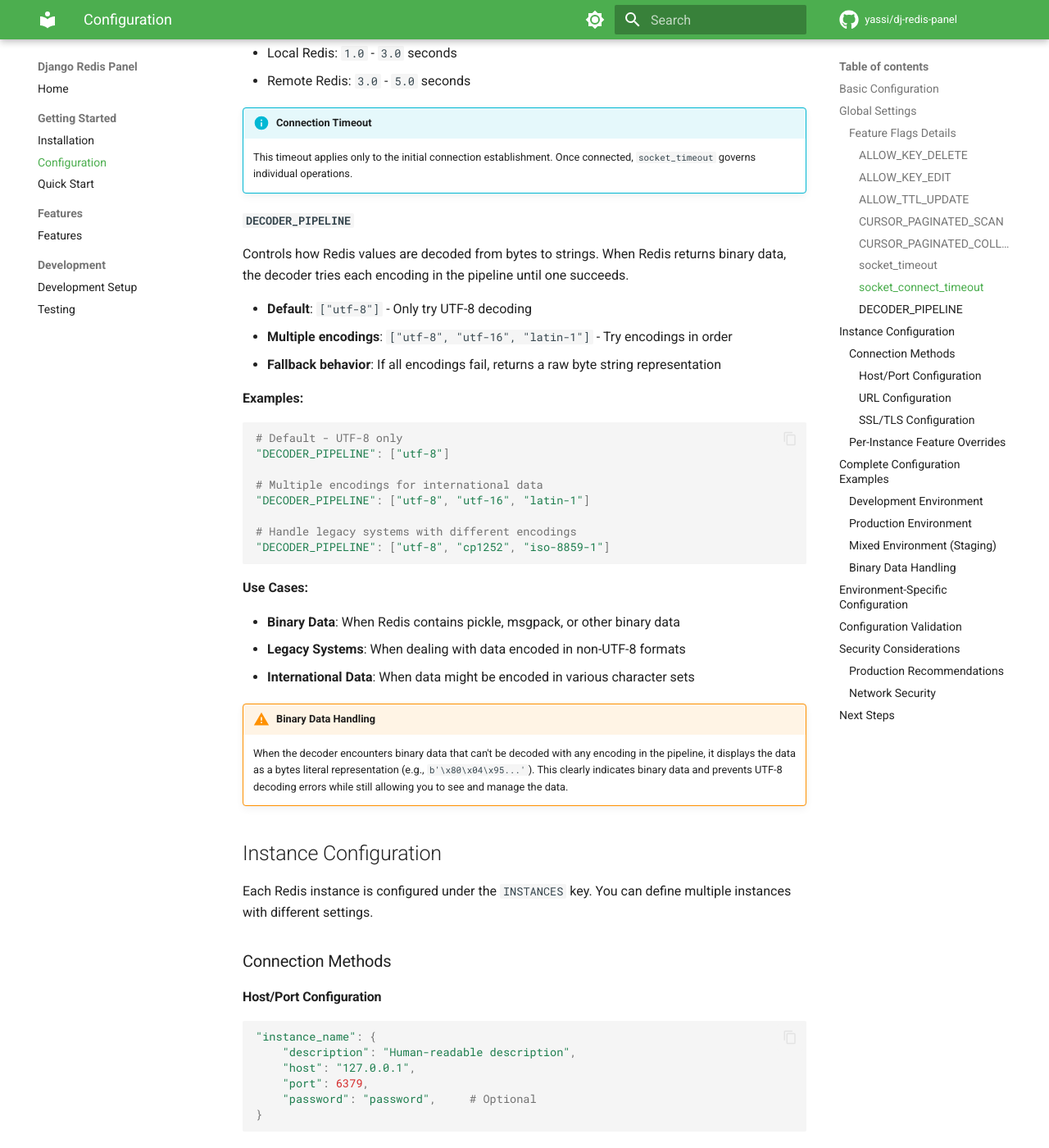
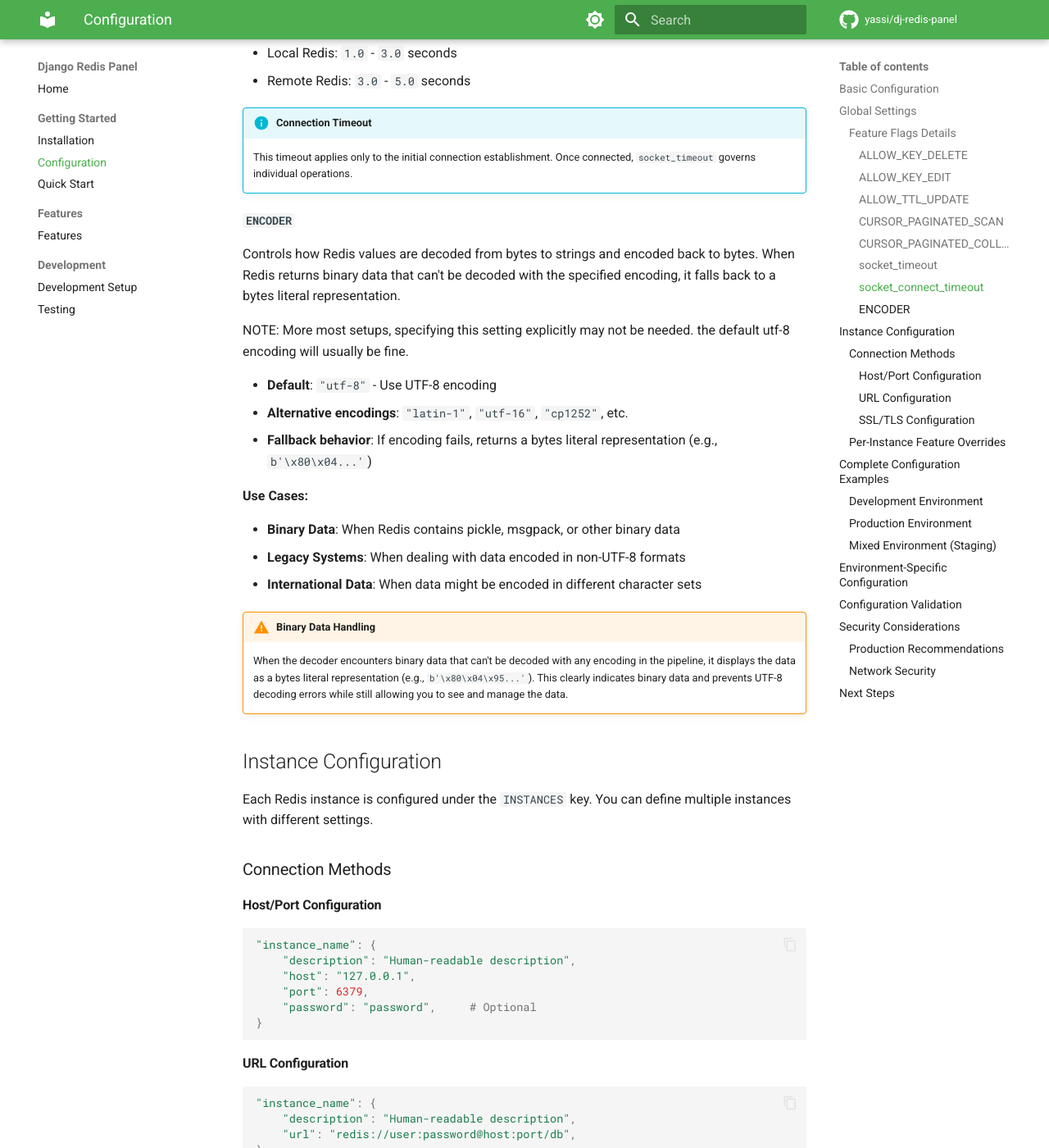
Before and after one commit to yassi/dj-redis-panel, an MkDocs documentation site: the page built from docs/configuration.md, in a window 1280 px wide and 1400 px high, scrolled down 3055 px. Shown: the whole window at 82% size. Built offline with MkDocs 1.6.1 and Material for MkDocs 9.7.7, drawn with Linux system fonts in a browser that asks for light colours; comment, search, counter and statistics services are not loaded; some of the changed text lies outside the part shown.

Commit message:
use encoder at unified setting for both encoding and decoding.

````diff
--- a/docs/configuration.md
+++ b/docs/configuration.md
@@ -33,7 +33,7 @@ These settings apply to all Redis instances unless overridden at the instance le
 | `ALLOW_TTL_UPDATE` | `False` | Allow updating key TTL (expiration) |
 | `CURSOR_PAGINATED_SCAN` | `False` | Use cursor-based pagination instead of page-based |
 | `CURSOR_PAGINATED_COLLECTIONS` | `False` | Use cursor-based pagination for key values like lists and hashes |
-| `DECODER_PIPELINE` | `["utf-8"]` | List of encodings to try when decoding Redis values |
+| `encoder` | `"utf-8"` | Encoding to use for decoding/encoding Redis values |
 | `socket_timeout` | `5.0` | Socket timeout in seconds for Redis operations |
 | `socket_connect_timeout` | `3.0` | Connection timeout in seconds for establishing Redis connections |
 
@@ -110,32 +110,22 @@ Controls how long to wait when establishing a connection to Redis.
 !!! info "Connection Timeout"
     This timeout applies only to the initial connection establishment. Once connected, `socket_timeout` governs individual operations.
 
-#### `DECODER_PIPELINE`
+#### `ENCODER`
 
-Controls how Redis values are decoded from bytes to strings. When Redis returns binary data, the decoder tries each encoding in the pipeline until one succeeds.
+Controls how Redis values are decoded from bytes to strings and encoded back to bytes. When Redis returns binary data that can't be decoded with the specified encoding, it falls back to a bytes literal representation.
 
-- **Default**: `["utf-8"]` - Only try UTF-8 decoding
-- **Multiple encodings**: `["utf-8", "utf-16", "latin-1"]` - Try encodings in order
-- **Fallback behavior**: If all encodings fail, returns a raw byte string representation
+NOTE: More most setups, specifying this setting explicitly may not be needed. the default utf-8
+encoding will usually be fine.
 
-**Examples:**
-
-```python
-# Default - UTF-8 only
-"DECODER_PIPELINE": ["utf-8"]
-
-# Multiple encodings for international data
-"DECODER_PIPELINE": ["utf-8", "utf-16", "latin-1"]
-
-# Handle legacy systems with different encodings
-"DECODER_PIPELINE": ["utf-8", "cp1252", "iso-8859-1"]
-```
+- **Default**: `"utf-8"` - Use UTF-8 encoding
+- **Alternative encodings**: `"latin-1"`, `"utf-16"`, `"cp1252"`, etc.
+- **Fallback behavior**: If encoding fails, returns a bytes literal representation (e.g., `b'\x80\x04...'`)
 
 **Use Cases:**
 
 - **Binary Data**: When Redis contains pickle, msgpack, or other binary data
 - **Legacy Systems**: When dealing with data encoded in non-UTF-8 formats
-- **International Data**: When data might be encoded in various character sets
+- **International Data**: When data might be encoded in different character sets
 
 !!! warning "Binary Data Handling"
     When the decoder encounters binary data that can't be decoded with any encoding in the pipeline, it displays the data as a bytes literal representation (e.g., `b'\x80\x04\x95...'`). This clearly indicates binary data and prevents UTF-8 decoding errors while still allowing you to see and manage the data.
@@ -210,8 +200,8 @@ DJ_REDIS_PANEL_SETTINGS = {
     "socket_timeout": 10.0,
     "socket_connect_timeout": 5.0,
 
-    # Default UTF-8 decoding (can handle binary data gracefully)
-    "DECODER_PIPELINE": ["utf-8"],
+    # Default UTF-8 encoding (can handle binary data gracefully)
+    "encoder": "utf-8",
 
     "INSTANCES": {
         "default": {
@@ -302,40 +292,6 @@ DJ_REDIS_PANEL_SETTINGS = {
 }
 ```
 
-### Binary Data Handling
-
-When working with Redis instances that contain binary data (pickle, msgpack, protobuf, etc.), configure the decoder pipeline appropriately:
-
-```python
-DJ_REDIS_PANEL_SETTINGS = {
-    # Enable editing but be careful with binary data
-    "ALLOW_KEY_DELETE": True,
-    "ALLOW_KEY_EDIT": False,  # Disable editing to prevent corruption
-    "ALLOW_TTL_UPDATE": True,
-
-    # Multiple encodings to handle various data formats
-    "DECODER_PIPELINE": ["utf-8", "latin-1"],
-
-    "INSTANCES": {
-        "binary_data": {
-            "description": "Redis with Binary Data",
-            "host": "127.0.0.1",
-            "port": 6379,
-            "features": {
-                # Override global setting - no editing for binary data
-                "ALLOW_KEY_EDIT": False,
-            },
-        },
-    }
-}
-```
-
-!!! tip "Binary Data Best Practices"
-    - Set `ALLOW_KEY_EDIT: False` for instances with binary data to prevent corruption
-    - Use `["utf-8", "latin-1"]` as a safe decoder pipeline for mixed data
-    - Binary data will be displayed as bytes literals (e.g., `b'\x80\x04\x95...'`) for clear identification
-    - You can still view, search, and manage keys - just not edit their values directly
-
 ## Environment-Specific Configuration
 
 You can use different configurations based on your Django environment:
````
Also changed, not shown: 2 other files.
